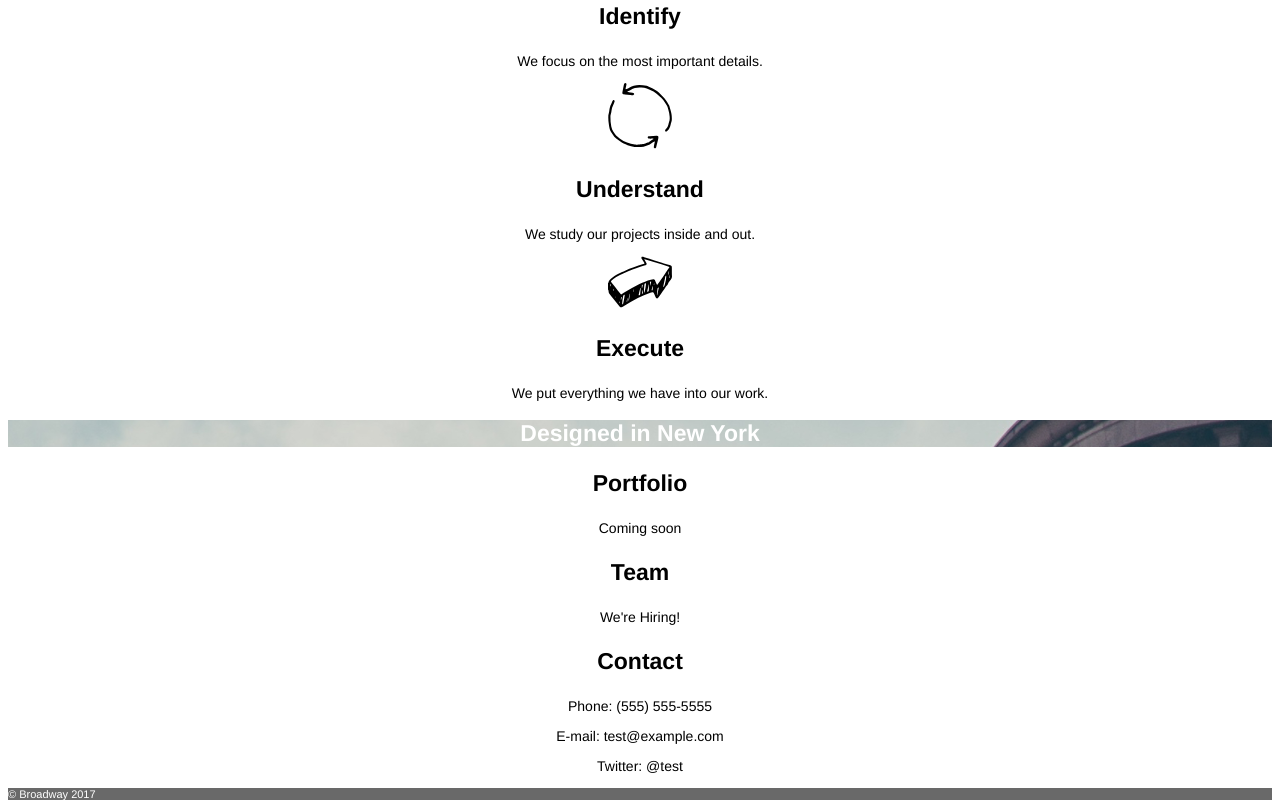
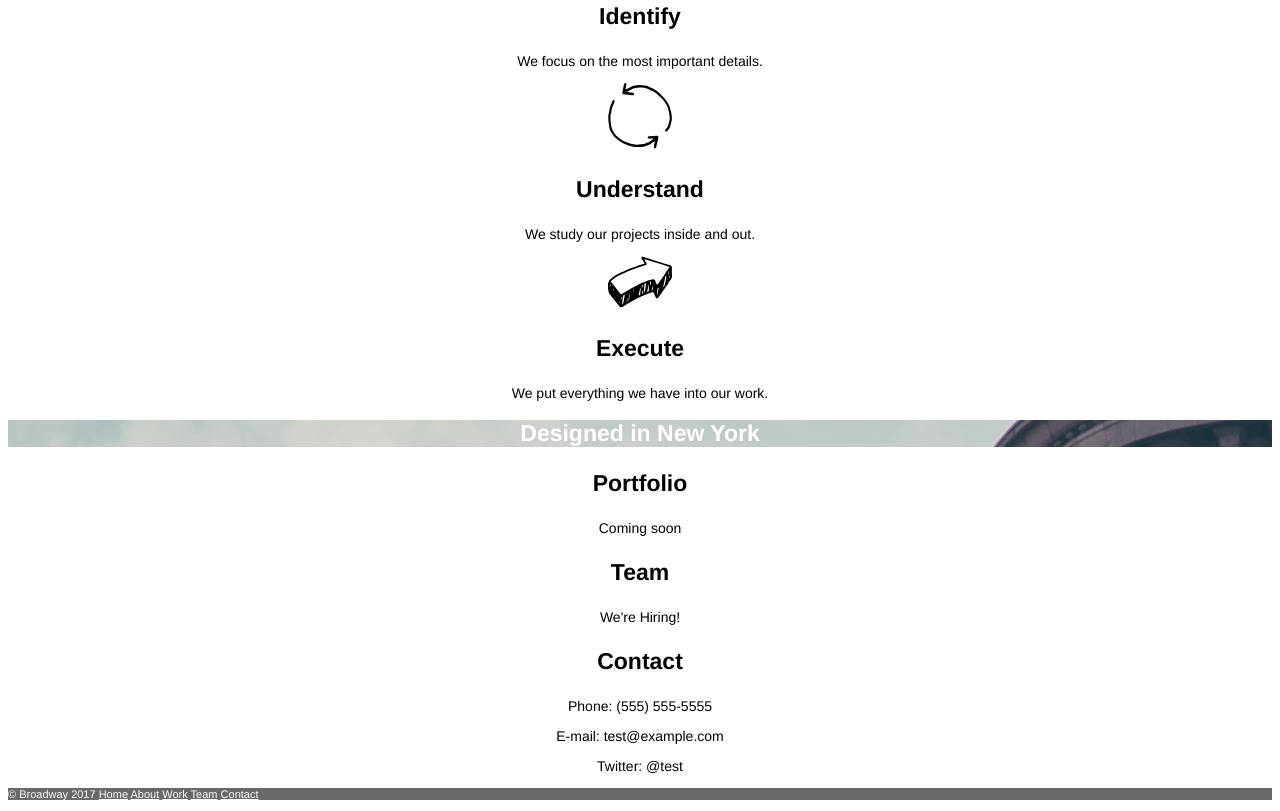
Before and after one commit to Sharalyn/broadway, a plain HTML site: page index.html in a window 1280 px wide. Shown: the part 500-1311 px from the top of the page. Drawn offline with Linux system fonts and the light colour scheme.

Commit message:
complete added menu botom

```diff
--- a/index.html
+++ b/index.html
@@ -12,11 +12,11 @@
         <br>
         <li><a href="#process" style=color:white;>Process</a></li>
         <br>
-        <li><a href="#work" style=color:white;>Work</a></li>
+        <li><a href="#work">Work</a></li>
         <br>
-        <li><a href="#team" style=color:white;>Team</a></li>
+        <li><a href="#team">Team</a></li>
         <br>
-        <li><a href="#contact" style=color:white;>Contact</a></li>
+        <li><a href="#contact">Contact</a></li>
       </ul>
     </div>
     <div class="process">
@@ -46,6 +46,12 @@
       <p>Phone: (555) 555-5555</p>
       <p>E-mail: test@example.com</p>
       <p>Twitter: @test</p>
-    <p class="copyright">© Broadway 2017</p>
+    <p class="copyright">© Broadway 2017
+        <a href="#home">Home</a>
+        <a href="#team">About</a>
+        <a href="#work">Work</a>
+        <a href="#team">Team</a>
+        <a href="#contact">Contact</a>
+    </p>
   </body>
 </html>
--- a/resources/css/style.css
+++ b/resources/css/style.css
@@ -27,6 +27,9 @@ h3{
 p{
   font-size: 14px;
 }
+a{
+  color: white;
+}
 .NY{
   background-image: url("../images/the-flatiron-building.png");
   font-size: 23px;
```
